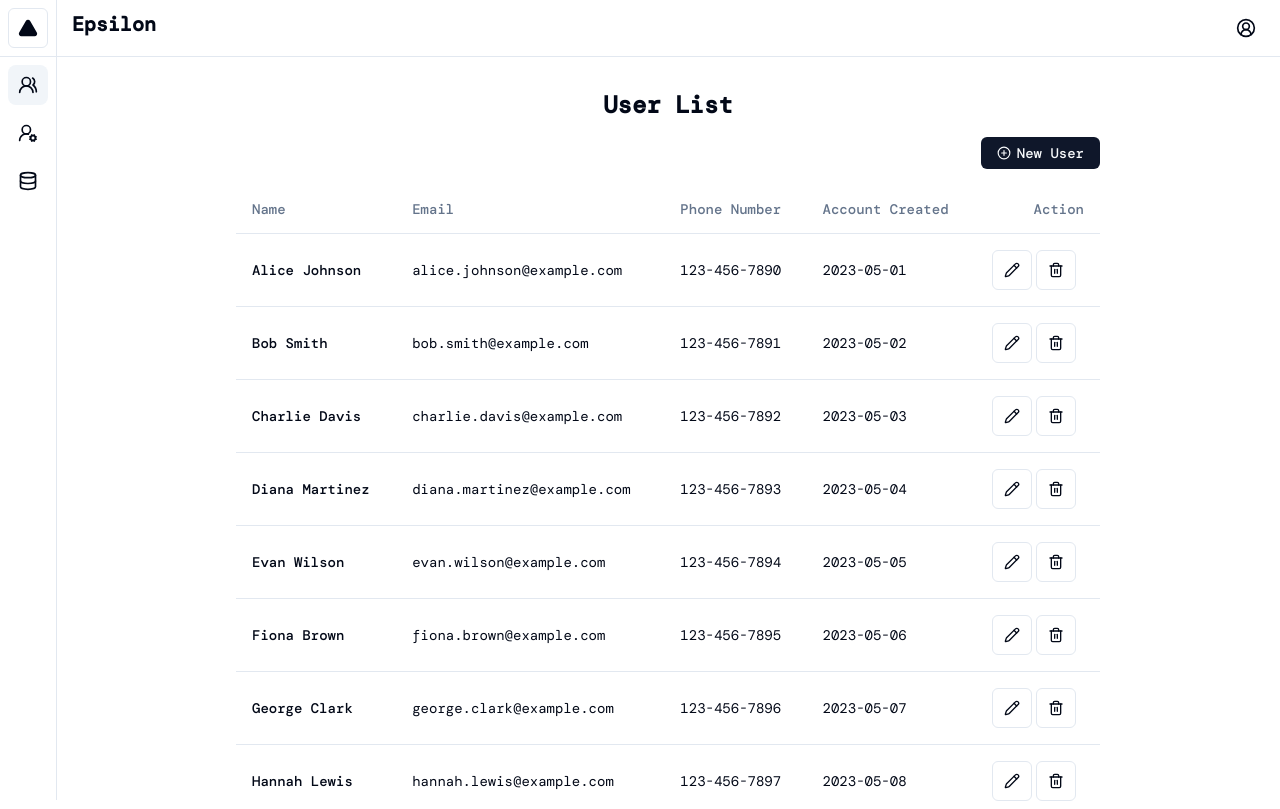
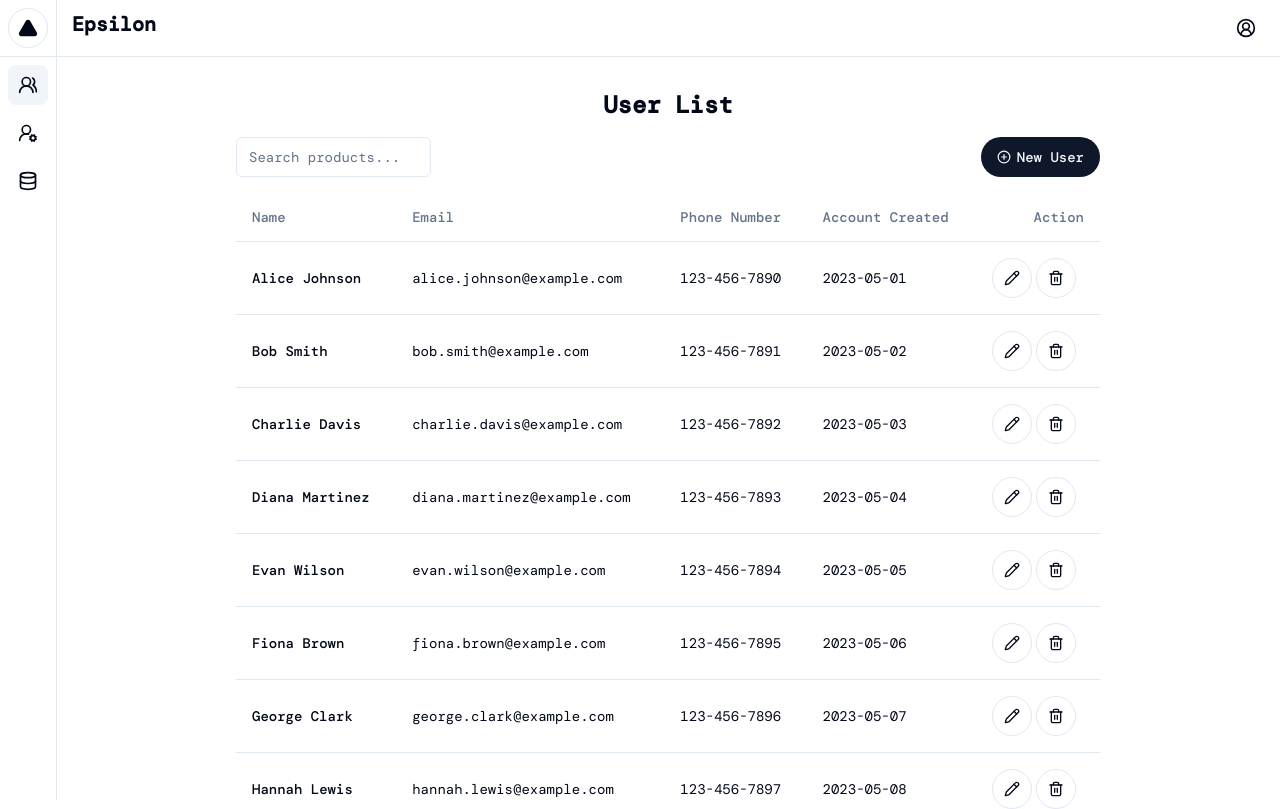
Before and after one commit to devfikdark/epsilon, a Next.js app: page /main/user in a window 1280 px wide. Shown: the top 809 px of the page. Built offline with nearby package versions, Linux system fonts and the light colour scheme; a web font is replaced by a local one.

Commit message:
feat: implement search functionality

```diff
--- a/src/app/(auth)/auth/sign-in/_components/sign-in-form.tsx
+++ b/src/app/(auth)/auth/sign-in/_components/sign-in-form.tsx
@@ -2,6 +2,7 @@
 
 import { useForm } from "react-hook-form";
 import { z } from "zod";
+import { useRouter } from "next/navigation";
 
 import FormProvider from "@/components/rhf-form/FormProvider";
 import RHFInputField from "@/components/rhf-form/RHFInputField";
@@ -10,6 +11,7 @@ import { SignInSchema } from "@/lib/schema-validations";
 import { zodResolver } from "@hookform/resolvers/zod";
 
 const SignInForm = () => {
+  const router = useRouter();
   type TSignInSchema = z.infer<typeof SignInSchema>;
 
   const methods = useForm<TSignInSchema>({
@@ -24,6 +26,7 @@ const SignInForm = () => {
 
   const onSubmit = (data: TSignInSchema) => {
     console.log("form submitted", data);
+    router.push("/main/user");
   };
 
   return (
--- a/src/app/(main)/main/user/_components/create-user.tsx
+++ /dev/null
@@ -1,30 +0,0 @@
-"use client";
-
-import { PlusCircle } from "lucide-react";
-import { useState } from "react";
-
-import { Button } from "@/components/ui/button";
-import { UserList } from "./user-list";
-import UserModal from "./user-modal";
-
-const CreateUser = () => {
-  const [userModal, setUserModal] = useState({ isOpen: false, isEdit: false, data: null });
-
-  const onModalClose = () => {
-    setUserModal({ isOpen: false, isEdit: false, data: null });
-  };
-
-  return (
-    <>
-      <div className="f-end my-4">
-        <Button className="gap-1.5 h-8" onClick={() => setUserModal({ isOpen: true, isEdit: false, data: null })}>
-          <PlusCircle className="size-3.5" /> New User
-        </Button>
-      </div>
-      <UserList />
-      <UserModal open={userModal.isOpen} onClose={onModalClose} onSubmit={() => {}} />
-    </>
-  );
-};
-
-export default CreateUser;
--- a/src/app/(main)/main/user/_components/user-list.tsx
+++ b/src/app/(main)/main/user/_components/user-list.tsx
@@ -1,82 +1,16 @@
-import { Button } from "@/components/ui/button";
-import {
-  Table,
-  TableBody,
-  TableCaption,
-  TableCell,
-  TableFooter,
-  TableHead,
-  TableHeader,
-  TableRow,
-} from "@/components/ui/table";
 import { Pencil, Trash2 } from "lucide-react";
 
-const users = [
-  {
-    name: "Alice Johnson",
-    email: "alice.johnson@example.com",
-    phone: "123-456-7890",
-    accountCreated: "2023-05-01",
-  },
-  {
-    name: "Bob Smith",
-    email: "bob.smith@example.com",
-    phone: "123-456-7891",
-    accountCreated: "2023-05-02",
-  },
-  {
-    name: "Charlie Davis",
-    email: "charlie.davis@example.com",
-    phone: "123-456-7892",
-    accountCreated: "2023-05-03",
-  },
-  {
-    name: "Diana Martinez",
-    email: "diana.martinez@example.com",
-    phone: "123-456-7893",
-    accountCreated: "2023-05-04",
-  },
-  {
-    name: "Evan Wilson",
-    email: "evan.wilson@example.com",
-    phone: "123-456-7894",
-    accountCreated: "2023-05-05",
-  },
-  {
-    name: "Fiona Brown",
-    email: "fiona.brown@example.com",
-    phone: "123-456-7895",
-    accountCreated: "2023-05-06",
-  },
-  {
-    name: "George Clark",
-    email: "george.clark@example.com",
-    phone: "123-456-7896",
-    accountCreated: "2023-05-07",
-  },
-  {
-    name: "Hannah Lewis",
-    email: "hannah.lewis@example.com",
-    phone: "123-456-7897",
-    accountCreated: "2023-05-08",
-  },
-  {
-    name: "Ian Walker",
-    email: "ian.walker@example.com",
-    phone: "123-456-7898",
-    accountCreated: "2023-05-09",
-  },
-  {
-    name: "Julia Hall",
-    email: "julia.hall@example.com",
-    phone: "123-456-7899",
-    accountCreated: "2023-05-10",
-  },
-];
+import { Button } from "@/components/ui/button";
+import { Table, TableBody, TableCell, TableHead, TableHeader, TableRow } from "@/components/ui/table";
 
-console.log(users);
+// Define the type for the data object
+type DataObject = { [key: string]: any };
 
-export function UserList() {
+interface UserListProps<T> {
+  data: T[];
+}
+
+const UserList = <T extends DataObject>({ data }: UserListProps<T>) => {
   return (
     <Table>
       <TableHeader>
@@ -89,7 +23,7 @@ export function UserList() {
         </TableRow>
       </TableHeader>
       <TableBody>
-        {users.map((user, index) => (
+        {data.map((user, index) => (
           <TableRow key={index}>
             <TableCell className="font-medium">{user.name}</TableCell>
             <TableCell>{user.email}</TableCell>
@@ -110,4 +44,6 @@ export function UserList() {
       </TableBody>
     </Table>
   );
-}
+};
+
+export default UserList;
--- /dev/null
+++ b/src/app/(main)/main/user/_components/user-section.tsx
@@ -0,0 +1,104 @@
+"use client";
+
+import { PlusCircle } from "lucide-react";
+import { ChangeEvent, useState } from "react";
+
+import { Button } from "@/components/ui/button";
+import UserList from "./user-list";
+import UserModal from "./user-modal";
+import { useSearch } from "@/hooks/use-search";
+import SearchInput from "@/components/search-input";
+
+const users = [
+  {
+    name: "Alice Johnson",
+    email: "alice.johnson@example.com",
+    phone: "123-456-7890",
+    accountCreated: "2023-05-01",
+  },
+  {
+    name: "Bob Smith",
+    email: "bob.smith@example.com",
+    phone: "123-456-7891",
+    accountCreated: "2023-05-02",
+  },
+  {
+    name: "Charlie Davis",
+    email: "charlie.davis@example.com",
+    phone: "123-456-7892",
+    accountCreated: "2023-05-03",
+  },
+  {
+    name: "Diana Martinez",
+    email: "diana.martinez@example.com",
+    phone: "123-456-7893",
+    accountCreated: "2023-05-04",
+  },
+  {
+    name: "Evan Wilson",
+    email: "evan.wilson@example.com",
+    phone: "123-456-7894",
+    accountCreated: "2023-05-05",
+  },
+  {
+    name: "Fiona Brown",
+    email: "fiona.brown@example.com",
+    phone: "123-456-7895",
+    accountCreated: "2023-05-06",
+  },
+  {
+    name: "George Clark",
+    email: "george.clark@example.com",
+    phone: "123-456-7896",
+    accountCreated: "2023-05-07",
+  },
+  {
+    name: "Hannah Lewis",
+    email: "hannah.lewis@example.com",
+    phone: "123-456-7897",
+    accountCreated: "2023-05-08",
+  },
+  {
+    name: "Ian Walker",
+    email: "ian.walker@example.com",
+    phone: "123-456-7898",
+    accountCreated: "2023-05-09",
+  },
+  {
+    name: "Julia Hall",
+    email: "julia.hall@example.com",
+    phone: "123-456-7899",
+    accountCreated: "2023-05-10",
+  },
+];
+
+const UserSection = () => {
+  const [userModal, setUserModal] = useState({ isOpen: false, isEdit: false, data: null });
+  const [searchValue, setSearchValue] = useState("");
+
+  const onModalClose = () => {
+    setUserModal({ isOpen: false, isEdit: false, data: null });
+  };
+
+  const { filteredData } = useSearch({ retrieve: users, searchValue });
+
+  const handleSearch = (event: ChangeEvent<HTMLInputElement>) => {
+    console.log(event.target.value);
+    setSearchValue(event.target.value);
+  };
+
+  return (
+    <>
+      <div className="flex justify-between items-center flex-wrap my-4">
+        <SearchInput onChange={handleSearch} />
+        <Button className="gap-1.5" onClick={() => setUserModal({ isOpen: true, isEdit: false, data: null })}>
+          <PlusCircle className="size-3.5" /> New User
+        </Button>
+      </div>
+      <UserList data={filteredData} />
+      <UserModal open={userModal.isOpen} onClose={onModalClose} onSubmit={() => {}} />
+    </>
+  );
+};
+
+export default UserSection;
--- a/src/app/(main)/main/user/page.tsx
+++ b/src/app/(main)/main/user/page.tsx
@@ -1,7 +1,7 @@
 import { Metadata } from "next";
 
 import HeaderTitle from "@/components/header-title";
-import CreateUser from "./_components/create-user";
+import UserSection from "./_components/user-section";
 
 export const metadata: Metadata = {
   title: "User List",
@@ -11,7 +11,7 @@ const UserPage = () => {
   return (
     <div className="container max-w-4xl mx-auto">
       <HeaderTitle>User List</HeaderTitle>
-      <CreateUser />
+      <UserSection />
     </div>
   );
 };
--- /dev/null
+++ b/src/components/search-input.tsx
@@ -0,0 +1,18 @@
+import { Input } from "./ui/input";
+
+interface SearchInputProps {
+  onChange: (event: React.ChangeEvent<HTMLInputElement>) => void;
+}
+
+const SearchInput = ({ onChange }: SearchInputProps) => {
+  return (
+    <Input
+      type="search"
+      placeholder="Search products..."
+      className="w-full appearance-none bg-background shadow-none"
+      onChange={onChange}
+    />
+  );
+};
+
+export default SearchInput;
--- a/src/components/ui/button.tsx
+++ b/src/components/ui/button.tsx
@@ -5,7 +5,7 @@ import { cva, type VariantProps } from "class-variance-authority";
 import { cn } from "@/lib/utils";
 
 const buttonVariants = cva(
-  "inline-flex items-center justify-center whitespace-nowrap rounded-md text-sm font-medium ring-offset-background transition-colors focus-visible:outline-none focus-visible:ring-2 focus-visible:ring-ring focus-visible:ring-offset-2 disabled:pointer-events-none disabled:opacity-50",
+  "inline-flex items-center justify-center whitespace-nowrap rounded-full text-sm font-medium ring-offset-background transition-colors focus-visible:outline-none focus-visible:ring-2 focus-visible:ring-ring focus-visible:ring-offset-2 disabled:pointer-events-none disabled:opacity-50",
   {
     variants: {
       variant: {
@@ -18,8 +18,8 @@ const buttonVariants = cva(
       },
       size: {
         default: "h-10 px-4 py-2",
-        sm: "h-9 rounded-md px-3",
-        lg: "h-11 rounded-md px-8",
+        sm: "h-9 px-3",
+        lg: "h-11 px-8",
         icon: "h-10 w-10",
       },
     },
--- a/src/components/ui/table.tsx
+++ b/src/components/ui/table.tsx
@@ -1,75 +1,48 @@
-import * as React from "react"
+import * as React from "react";
 
-import { cn } from "@/lib/utils"
+import { cn } from "@/lib/utils";
 
-const Table = React.forwardRef<
-  HTMLTableElement,
-  React.HTMLAttributes<HTMLTableElement>
->(({ className, ...props }, ref) => (
+const Table = React.forwardRef<HTMLTableElement, React.HTMLAttributes<HTMLTableElement>>(
+  ({ className, ...props }, ref) => (
     <div className="relative w-full overflow-auto">
-    <table
+      <table ref={ref} className={cn("w-full caption-bottom text-sm", className)} {...props} />
+    </div>
+  )
+);
+Table.displayName = "Table";
+
+const TableHeader = React.forwardRef<HTMLTableSectionElement, React.HTMLAttributes<HTMLTableSectionElement>>(
+  ({ className, ...props }, ref) => <thead ref={ref} className={cn("[&_tr]:border-b", className)} {...props} />
+);
+TableHeader.displayName = "TableHeader";
+
+const TableBody = React.forwardRef<HTMLTableSectionElement, React.HTMLAttributes<HTMLTableSectionElement>>(
+  ({ className, ...props }, ref) => (
+    <tbody ref={ref} className={cn("[&_tr:last-child]:border-0", className)} {...props} />
+  )
+);
+TableBody.displayName = "TableBody";
+
+const TableFooter = React.forwardRef<HTMLTableSectionElement, React.HTMLAttributes<HTMLTableSectionElement>>(
+  ({ className, ...props }, ref) => (
+    <tfoot ref={ref} className={cn("border-t bg-muted/50 font-medium [&>tr]:last:border-b-0", className)} {...props} />
+  )
+);
+TableFooter.displayName = "TableFooter";
+
+const TableRow = React.forwardRef<HTMLTableRowElement, React.HTMLAttributes<HTMLTableRowElement>>(
+  ({ className, ...props }, ref) => (
+    <tr
       ref={ref}
-      className={cn("w-full caption-bottom text-sm", className)}
+      className={cn("border-b transition-colors hover:bg-muted/50 data-[state=selected]:bg-muted", className)}
       {...props}
     />
-  </div>
-))
-Table.displayName = "Table"
+  )
+);
+TableRow.displayName = "TableRow";
 
-const TableHeader = React.forwardRef<
-  HTMLTableSectionElement,
-  React.HTMLAttributes<HTMLTableSectionElement>
->(({ className, ...props }, ref) => (
-  <thead ref={ref} className={cn("[&_tr]:border-b", className)} {...props} />
-))
-TableHeader.displayName = "TableHeader"
-
-const TableBody = React.forwardRef<
-  HTMLTableSectionElement,
-  React.HTMLAttributes<HTMLTableSectionElement>
->(({ className, ...props }, ref) => (
-  <tbody
-    ref={ref}
-    className={cn("[&_tr:last-child]:border-0", className)}
-    {...props}
-  />
-))
-TableBody.displayName = "TableBody"
-
-const TableFooter = React.forwardRef<
-  HTMLTableSectionElement,
-  React.HTMLAttributes<HTMLTableSectionElement>
->(({ className, ...props }, ref) => (
-  <tfoot
-    ref={ref}
-    className={cn(
-      "border-t bg-muted/50 font-medium [&>tr]:last:border-b-0",
-      className
-    )}
-    {...props}
-  />
-))
-TableFooter.displayName = "TableFooter"
-
-const TableRow = React.forwardRef<
-  HTMLTableRowElement,
-  React.HTMLAttributes<HTMLTableRowElement>
->(({ className, ...props }, ref) => (
-  <tr
-    ref={ref}
-    className={cn(
-      "border-b transition-colors hover:bg-muted/50 data-[state=selected]:bg-muted",
-      className
-    )}
-    {...props}
-  />
-))
-TableRow.displayName = "TableRow"
-
-const TableHead = React.forwardRef<
-  HTMLTableCellElement,
-  React.ThHTMLAttributes<HTMLTableCellElement>
->(({ className, ...props }, ref) => (
+const TableHead = React.forwardRef<HTMLTableCellElement, React.ThHTMLAttributes<HTMLTableCellElement>>(
+  ({ className, ...props }, ref) => (
     <th
       ref={ref}
       className={cn(
@@ -78,40 +51,22 @@ const TableHead = React.forwardRef<
       )}
       {...props}
     />
-))
-TableHead.displayName = "TableHead"
+  )
+);
+TableHead.displayName = "TableHead";
 
-const TableCell = React.forwardRef<
-  HTMLTableCellElement,
-  React.TdHTMLAttributes<HTMLTableCellElement>
->(({ className, ...props }, ref) => (
-  <td
-    ref={ref}
-    className={cn("p-4 align-middle [&:has([role=checkbox])]:pr-0", className)}
-    {...props}
-  />
-))
-TableCell.displayName = "TableCell"
+const TableCell = React.forwardRef<HTMLTableCellElement, React.TdHTMLAttributes<HTMLTableCellElement>>(
+  ({ className, ...props }, ref) => (
+    <td ref={ref} className={cn("p-4 align-middle [&:has([role=checkbox])]:pr-0", className)} {...props} />
+  )
+);
+TableCell.displayName = "TableCell";
 
-const TableCaption = React.forwardRef<
-  HTMLTableCaptionElement,
-  React.HTMLAttributes<HTMLTableCaptionElement>
->(({ className, ...props }, ref) => (
-  <caption
-    ref={ref}
-    className={cn("mt-4 text-sm text-muted-foreground", className)}
-    {...props}
-  />
-))
-TableCaption.displayName = "TableCaption"
+const TableCaption = React.forwardRef<HTMLTableCaptionElement, React.HTMLAttributes<HTMLTableCaptionElement>>(
+  ({ className, ...props }, ref) => (
+    <caption ref={ref} className={cn("mt-4 text-sm text-muted-foreground", className)} {...props} />
+  )
+);
+TableCaption.displayName = "TableCaption";
 
-export {
-  Table,
-  TableHeader,
-  TableBody,
-  TableFooter,
-  TableHead,
-  TableRow,
-  TableCell,
-  TableCaption,
-}
+export { Table, TableHeader, TableBody, TableFooter, TableHead, TableRow, TableCell, TableCaption };
--- /dev/null
+++ b/src/hooks/use-search.tsx
@@ -0,0 +1,72 @@
+import { useState, useEffect } from "react";
+
+// Define the type for the data object
+type DataObject = { [key: string]: any };
+
+// Define the type for the parameters of the useSearch hook
+interface UseSearchParams<T> {
+  searchValue: string;
+  retrieve: T[];
+}
+
+// Define the type for the return value of the useSearch hook
+interface UseSearchResult<T> {
+  filteredData: T[];
+  loading: boolean;
+}
+
+// Convert the custom hook to TypeScript
+export const useSearch = <T extends DataObject>({ searchValue, retrieve }: UseSearchParams<T>): UseSearchResult<T> => {
+  const [filteredData, setFilteredData] = useState<T[]>([]);
+  const [originalData, setOriginalData] = useState<T[]>([]);
+  const [searchIndex, setSearchIndex] = useState<{ allValues: string }[]>([]);
+  const [loading, setLoading] = useState<boolean>(false);
+
+  useEffect(() => {
+    setLoading(true);
+
+    const crawl = (data: DataObject, allValues: string[] = []): string[] => {
+      for (let key in data) {
+        if (typeof data[key] === "object") {
+          crawl(data[key], allValues);
+        } else {
+          allValues.push(`${data[key]} `);
+        }
+      }
+      return allValues;
+    };
+
+    const fetchData = async () => {
+      const dataSet = retrieve;
+      setOriginalData(dataSet);
+      setFilteredData(dataSet);
+
+      const searchIdx = dataSet.map((data) => {
+        const allValues = crawl(data);
+        return { allValues: allValues.toString() };
+      });
+
+      setSearchIndex(searchIdx);
+      setLoading(false);
+    };
+
+    fetchData();
+  }, [retrieve]);
+
+  useEffect(() => {
+    if (searchValue) {
+      const reqData = searchIndex.map((data, index) => {
+        if (data.allValues.toLowerCase().includes(searchValue.toLowerCase())) {
+          return originalData[index];
+        }
+        return null;
+      });
+
+      setFilteredData(reqData.filter((data): data is T => data !== null));
+    } else {
+      setFilteredData(originalData);
+    }
+  }, [searchValue, originalData, searchIndex]);
+
+  return { filteredData, loading };
+};
```
Also changed, not shown: src/app/(marketing)/page.tsx (+3 -5 lines). Lines whose indentation alone changed are shown as unchanged.
